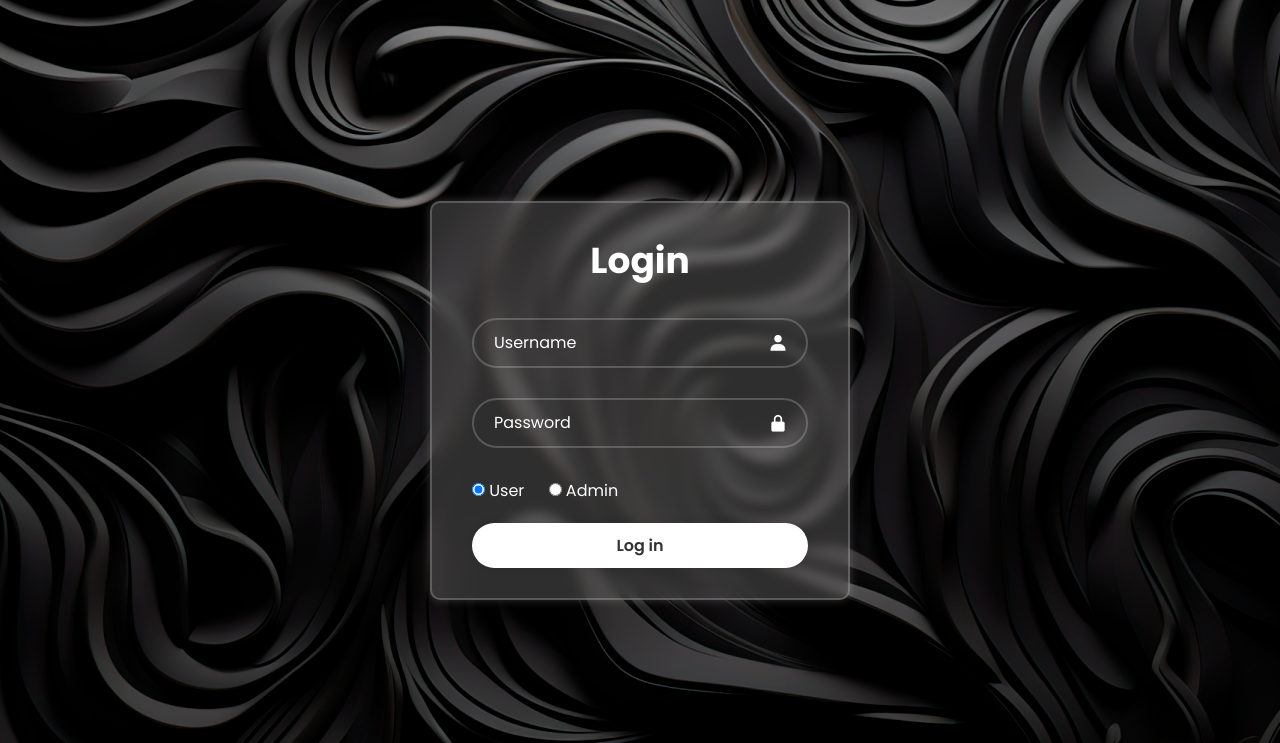
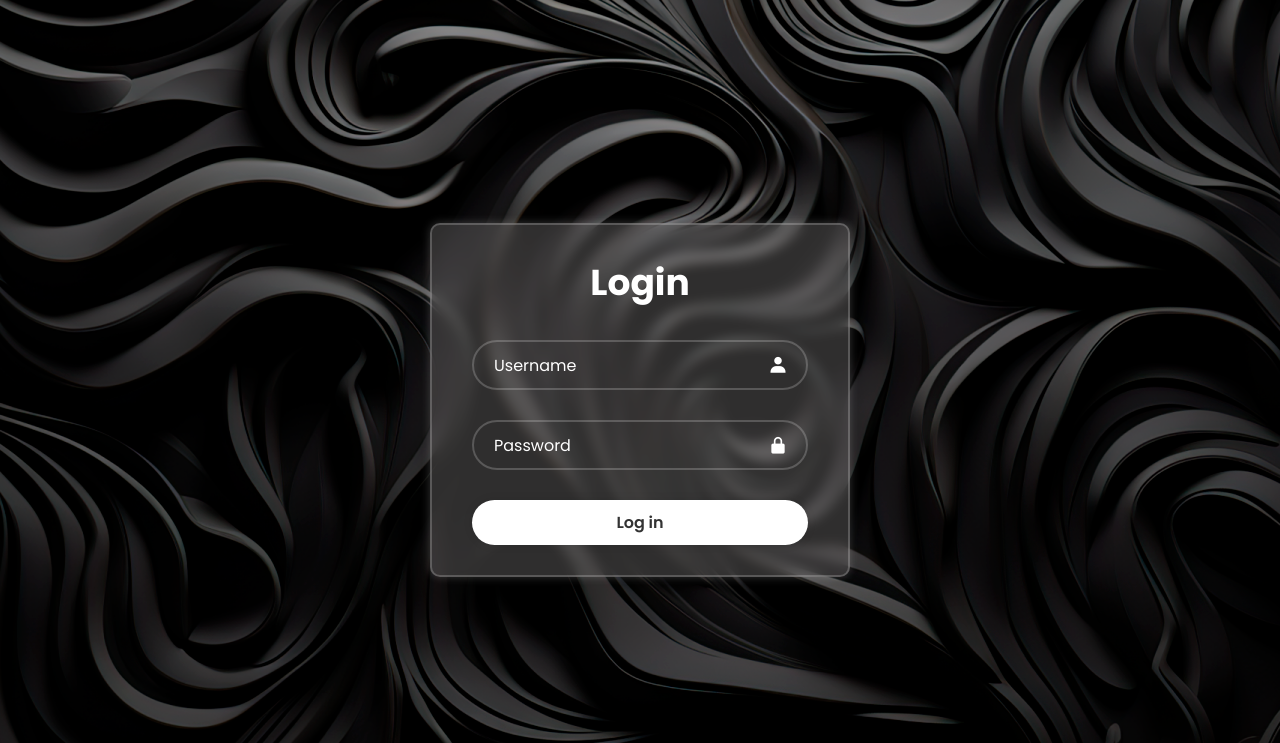
Before and after one commit to mddixith02/loginpage, a Flask app: page / in a window 1280 px wide. Shown: the top 743 px of the page. Run offline with Flask 3, Linux system fonts and the light colour scheme.

Commit message:
Update login.html

```diff
--- a/templates/login.html
+++ b/templates/login.html
@@ -26,14 +26,6 @@
                     <input type="password" name="password" placeholder="Password" required>
                     <i class='bx bxs-lock-alt'></i>
                 </div>
-            <div style="margin-bottom: 20px; color: white;">
-                <label style="margin-right: 20px;">
-                    <input type="radio" name="user_type" value="user" checked> User
-                </label>
-                <label>
-                    <input type="radio" name="user_type" value="admin"> Admin
-                </label>
-            </div>
                 <button type="submit" class="btn">Log in</button>
             </form>
         </div>
```
Lines whose indentation alone changed are shown as unchanged.
